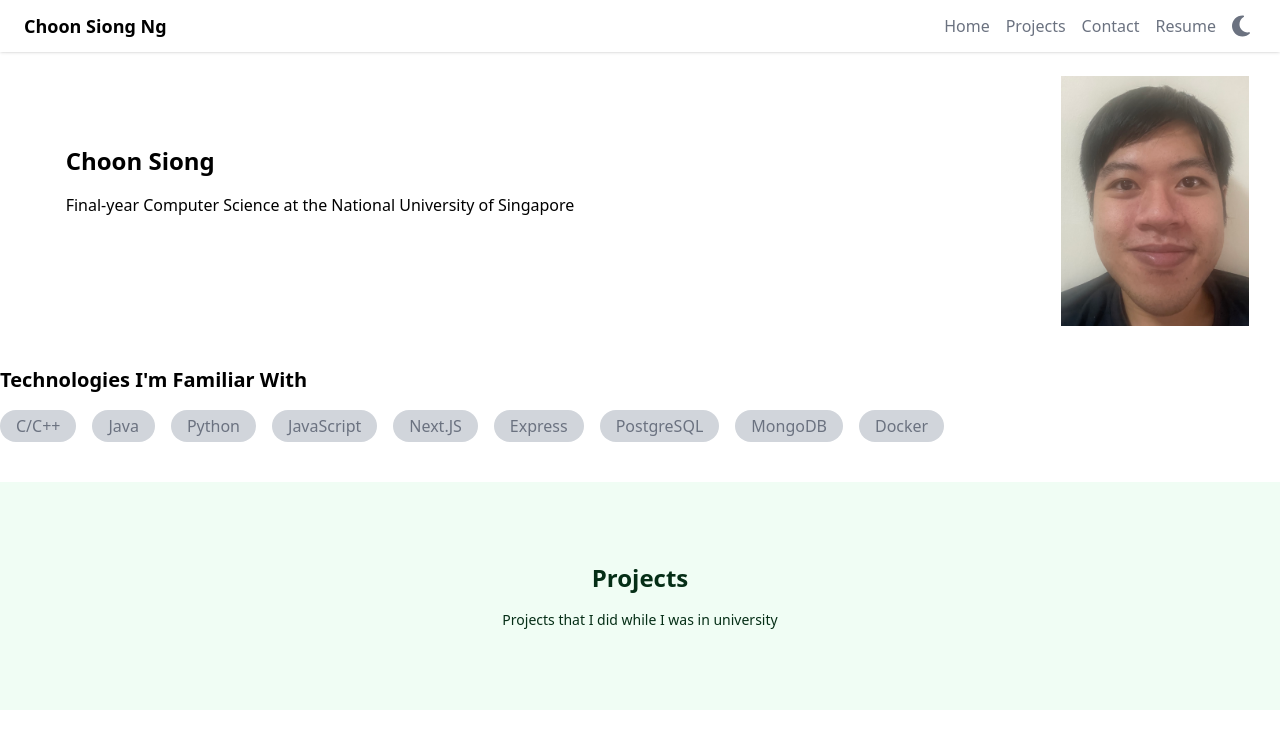
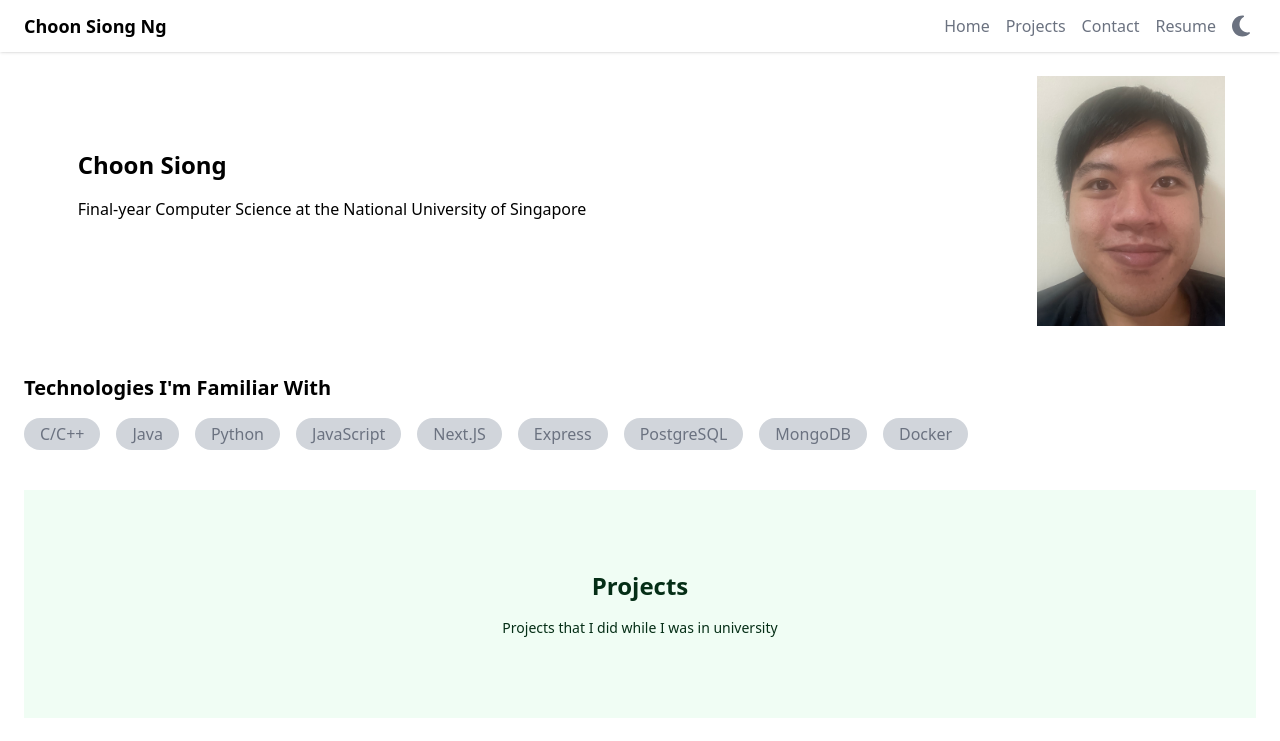
Before and after one commit to csiongn/choonsiongng.com, a Next.js app: page / in a window 1280 px wide. Shown: the top 741 px of the page. Built offline with nearby package versions, Linux system fonts and the light colour scheme.

Commit message:
Fix layout

```diff
--- a/projects/peer-prep.mdx
+++ b/projects/peer-prep.mdx
@@ -56,7 +56,7 @@ For the user service/attempts service, the code can be broadly be thought of to
     }
 
     .grid-item img {
-        width: 100%;
+        width: 95%;
         height: auto; /* Maintain aspect ratio */
         display: block; /* Remove bottom space caused by inline elements */
     }
--- a/src/components/Layout.tsx
+++ b/src/components/Layout.tsx
@@ -99,7 +99,7 @@ const Layout: React.FC<LayoutProps> = ({ children }) => {
                     </div>
                 </div>
             </header>
-            <main className="flex-grow px-0 relative">
+            <main className="flex-grow px-6 relative">
                 {children}
             </main>
         </div>
--- a/src/pages/index.tsx
+++ b/src/pages/index.tsx
@@ -32,7 +32,7 @@ export default function Home({ projects }: { projects: Project[] }) {
                           Singapore</p>
                   </div>
               </div>
-              <div className="md:w-1/2 flex items-center justify-end pt-6 ">
+              <div className="md:w-1/2 md:justify-end justify-center flex items-center pt-6 pb-2">
                   <Image
                       src="/profile_image.jpg"
                       alt="Profile Image"
```
